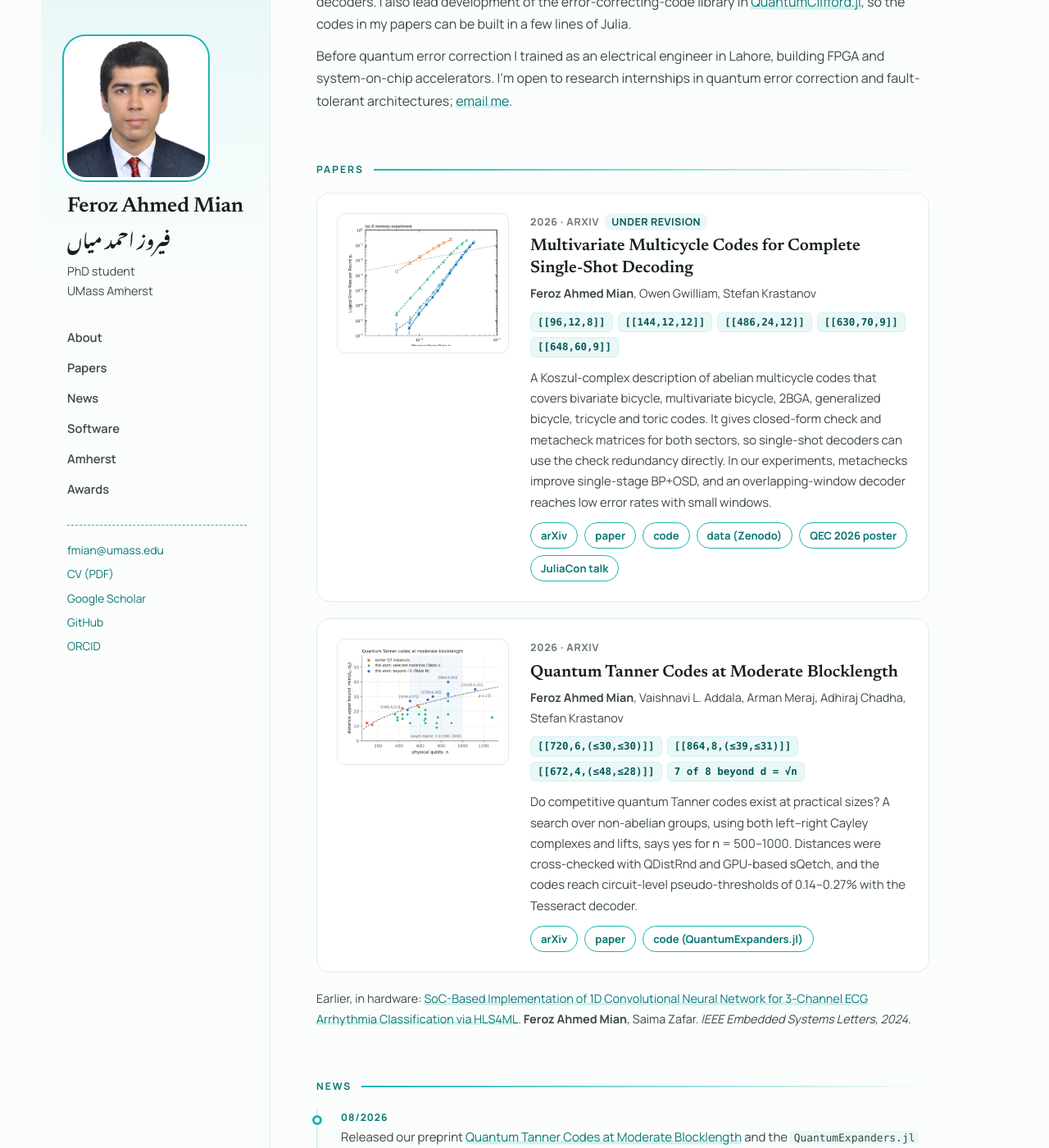
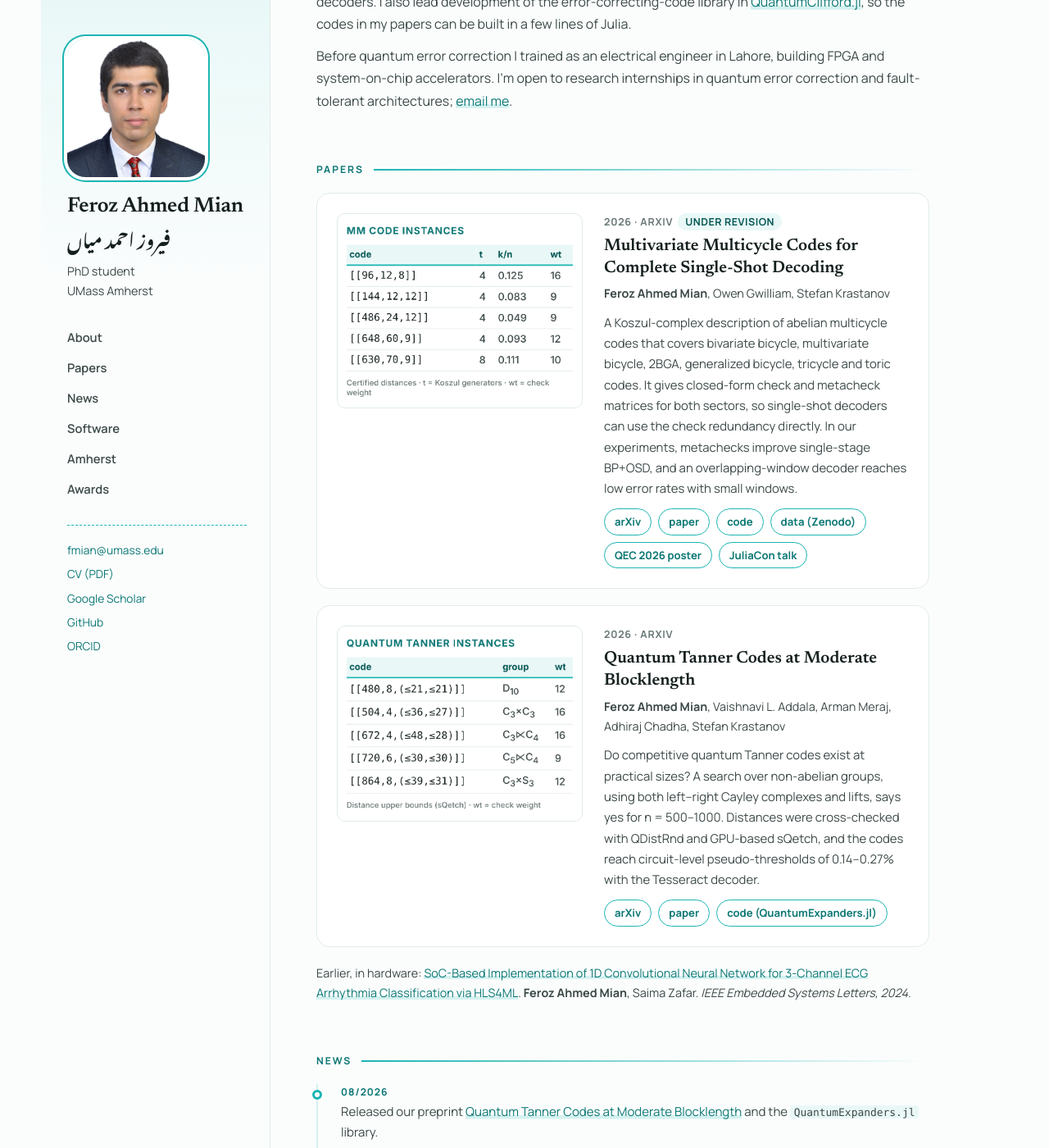
Before and after one commit to Fe-r-oz/Fe-r-oz.github.io, a Jekyll site: the page built from _pages/about.html, in a window 1280 px wide and 1400 px high, scrolled down 323 px. Shown: the whole window at 82% size. Built offline with Jekyll 4.4.1, drawn with Linux system fonts in a browser that asks for light colours; some web fonts are replaced.

Commit message:
Use code-instance tables as paper thumbnails

```diff
--- a/_data/research.yml
+++ b/_data/research.yml
@@ -6,9 +6,8 @@ publications:
     venue: "arXiv 2026"
     note: "under revision"
     year: 2026
-    image: /images/research/mm-single-shot.png
+    image: /images/research/mm-codes-table.png
     summary: "A Koszul-complex description of abelian multicycle codes that covers bivariate bicycle, multivariate bicycle, 2BGA, generalized bicycle, tricycle and toric codes. It gives closed-form check and metacheck matrices for both sectors, so single-shot decoders can use the check redundancy directly. In our experiments, metachecks improve single-stage BP+OSD, and an overlapping-window decoder reaches low error rates with small windows."
-    chips: ["[[96,12,8]]", "[[144,12,12]]", "[[486,24,12]]", "[[630,70,9]]", "[[648,60,9]]"]
     links:
       - label: arXiv
         url: https://arxiv.org/abs/2601.18879
@@ -27,9 +26,8 @@ publications:
     venue: "arXiv 2026"
     note: "preprint"
     year: 2026
-    image: /images/research/qt-landscape.png
+    image: /images/research/qt-codes-table.png
     summary: "Do competitive quantum Tanner codes exist at practical sizes? A search over non-abelian groups, using both left–right Cayley complexes and lifts, says yes for n = 500–1000. Distances were cross-checked with QDistRnd and GPU-based sQetch, and the codes reach circuit-level pseudo-thresholds of 0.14–0.27% with the Tesseract decoder."
-    chips: ["[[720,6,(≤30,≤30)]]", "[[864,8,(≤39,≤31)]]", "[[672,4,(≤48,≤28)]]", "7 of 8 beyond d = √n"]
     links:
       - label: arXiv
         url: https://arxiv.org/abs/2608.12509
--- a/_pages/about.html
+++ b/_pages/about.html
@@ -25,12 +25,11 @@ redirect_from:
   <p class="kicker">Papers</p>
   {% for p in d.publications %}
   <article class="paper">
-    <a class="paper__fig" href="{{ p.links[1].url }}"><img src="{{ p.image | relative_url }}" alt="Figure from {{ p.title }}" loading="lazy"></a>
+    <a class="paper__fig" href="{{ p.links[1].url }}"><img src="{{ p.image | relative_url }}" alt="Table of code instances from {{ p.title }}" loading="lazy"></a>
     <div>
       <p class="paper__meta">{{ p.year }} · arXiv{% if p.note == "under revision" %}<span class="flag">under revision</span>{% endif %}</p>
       <h2 class="paper__title">{{ p.title }}</h2>
       <p class="paper__authors">{{ p.authors }}</p>
-      <div class="chips">{% for c in p.chips %}<span class="chip">{{ c }}</span>{% endfor %}</div>
       <p class="paper__summary">{{ p.summary }}</p>
       <div class="paper__links">{% for l in p.links %}<a class="btn" href="{{ l.url }}">{{ l.label }}</a>{% endfor %}</div>
     </div>
--- a/assets/css/research.css
+++ b/assets/css/research.css
@@ -50,9 +50,9 @@ code { font: .86em ui-monospace, SFMono-Regular, Menlo, monospace; background: v
 .about p { color: var(--ink-2); font-size: 1rem; }
 
 /* papers */
-.paper { display: grid; grid-template-columns: 210px 1fr; gap: 26px; padding: 24px; margin-bottom: 20px; background: #fff; border: 1px solid var(--line); border-radius: 16px; transition: border-color .15s, box-shadow .15s; }
+.paper { display: grid; grid-template-columns: 300px 1fr; gap: 26px; padding: 24px; margin-bottom: 20px; background: #fff; border: 1px solid var(--line); border-radius: 16px; transition: border-color .15s, box-shadow .15s; }
 .paper:hover { border-color: var(--turq); box-shadow: 0 6px 24px rgba(11, 119, 116, .08); }
-.paper__fig { background: #fff; border-radius: 10px; border: 1px solid var(--line); padding: 8px; align-self: start; }
+.paper__fig { background: #fff; border-radius: 10px; border: 1px solid var(--line); padding: 4px; align-self: start; }
 .paper__fig a { background-image: none; }
 .paper__meta { font-size: .78rem; font-weight: 700; letter-spacing: .06em; text-transform: uppercase; color: var(--ink-3); margin-bottom: 6px; }
 .paper__meta .flag { color: var(--turq-ink); background: var(--turq-wash); border-radius: 999px; padding: 2px 9px; margin-left: 6px; letter-spacing: .04em; }
@@ -103,5 +103,5 @@ code { font: .86em ui-monospace, SFMono-Regular, Menlo, monospace; background: v
   .main { padding: 32px 20px; }
   .lede { font-size: 1.35rem; }
   .paper { grid-template-columns: 1fr; padding: 18px; }
-  .paper__fig { max-width: 320px; }
+  .paper__fig { max-width: 420px; }
 }
```
Also changed, not shown: images/research/mm-codes-table.png (added), images/research/mm-single-shot.png (deleted), images/research/qt-codes-table.png (added), images/research/qt-landscape.png (deleted).
